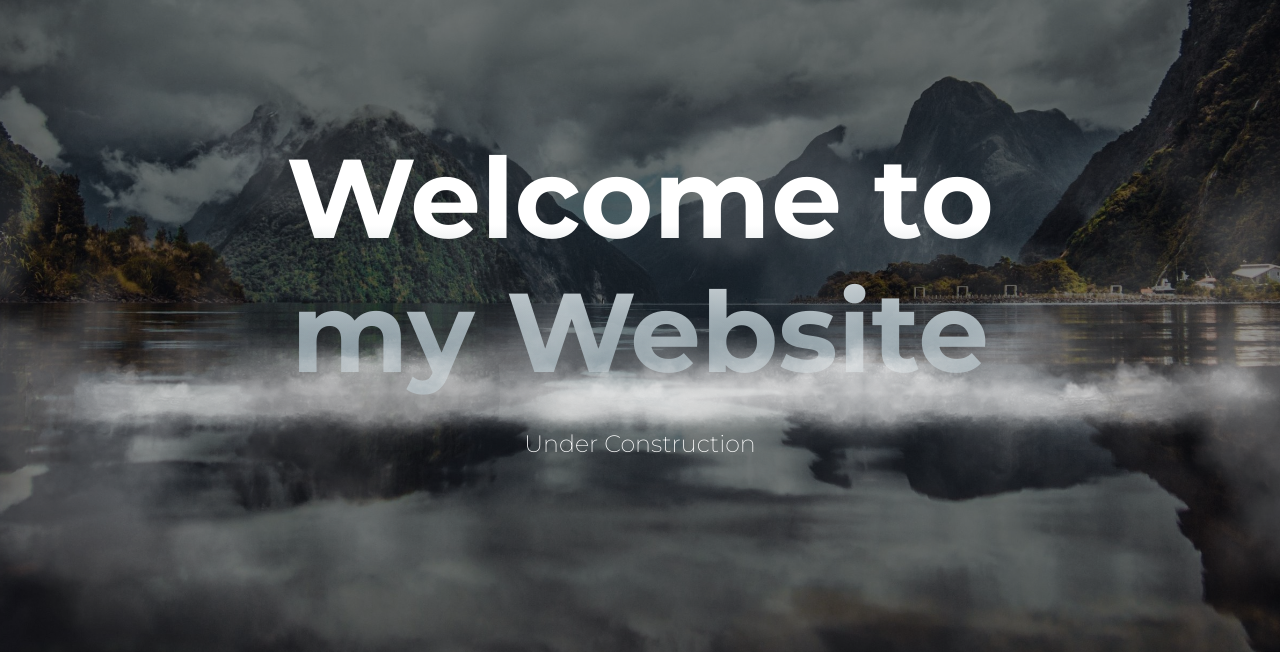
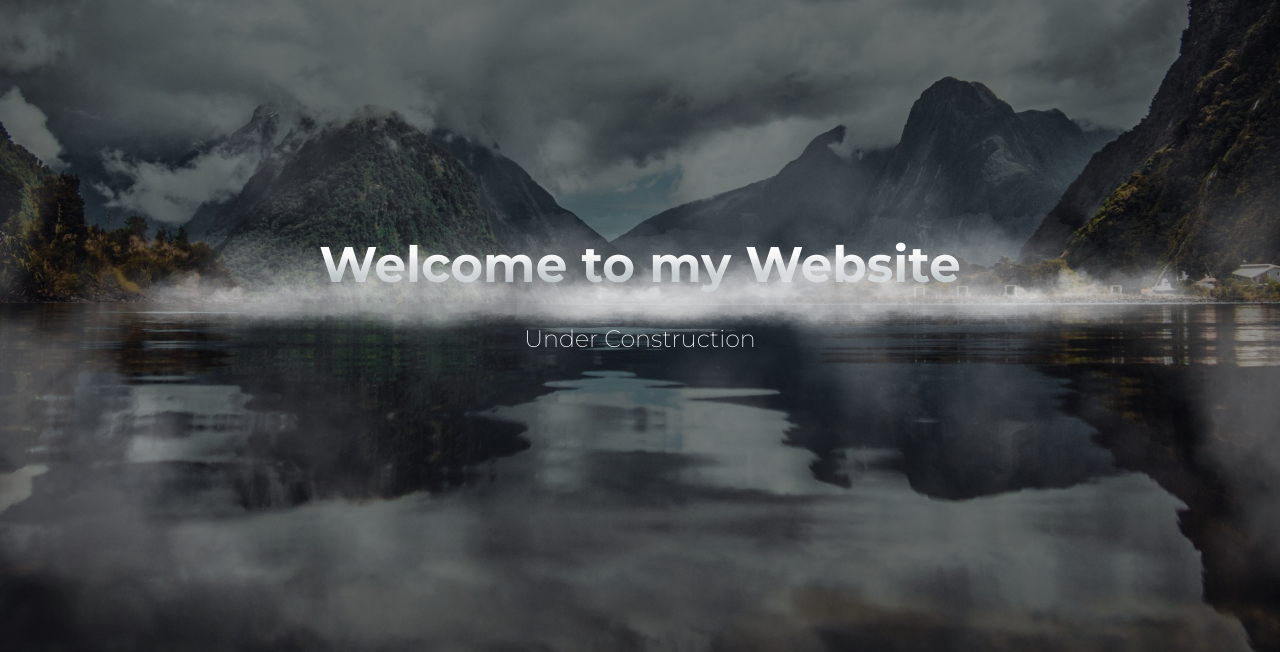
Before and after one commit to evan8133/evan8133.github.io, a website: page index.html in a window 1280 px wide. Shown: the part 148-800 px from the top of the page. Drawn offline with Linux system fonts and the light colour scheme; some packages are replaced by stand-ins of ours.

Commit message:
update 5

```diff
--- a/index.html
+++ b/index.html
@@ -82,7 +82,7 @@ The above copyright notice and this permission notice shall be included in all c
         <div class="content-center">
             <div class="container">
                 <div class="title-brand">
-                    <h1 class="presentation-title">Welcome to my Website</h1>
+                    <h1 class="presentation-title" style="font-size: 50px;">Welcome to my Website</h1>
                     <div class="fog-low">
                         <img src="./assets/img/fog-low.png" alt="">
                     </div>
```
